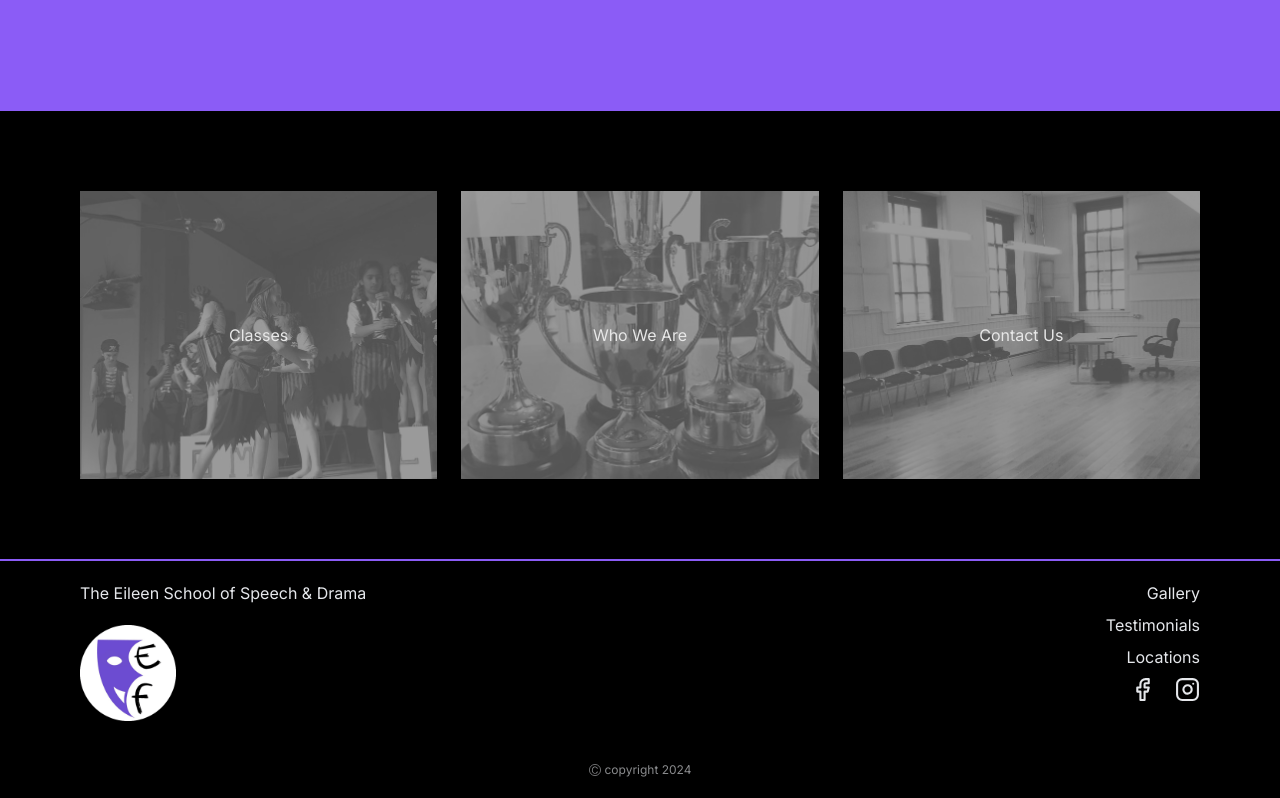
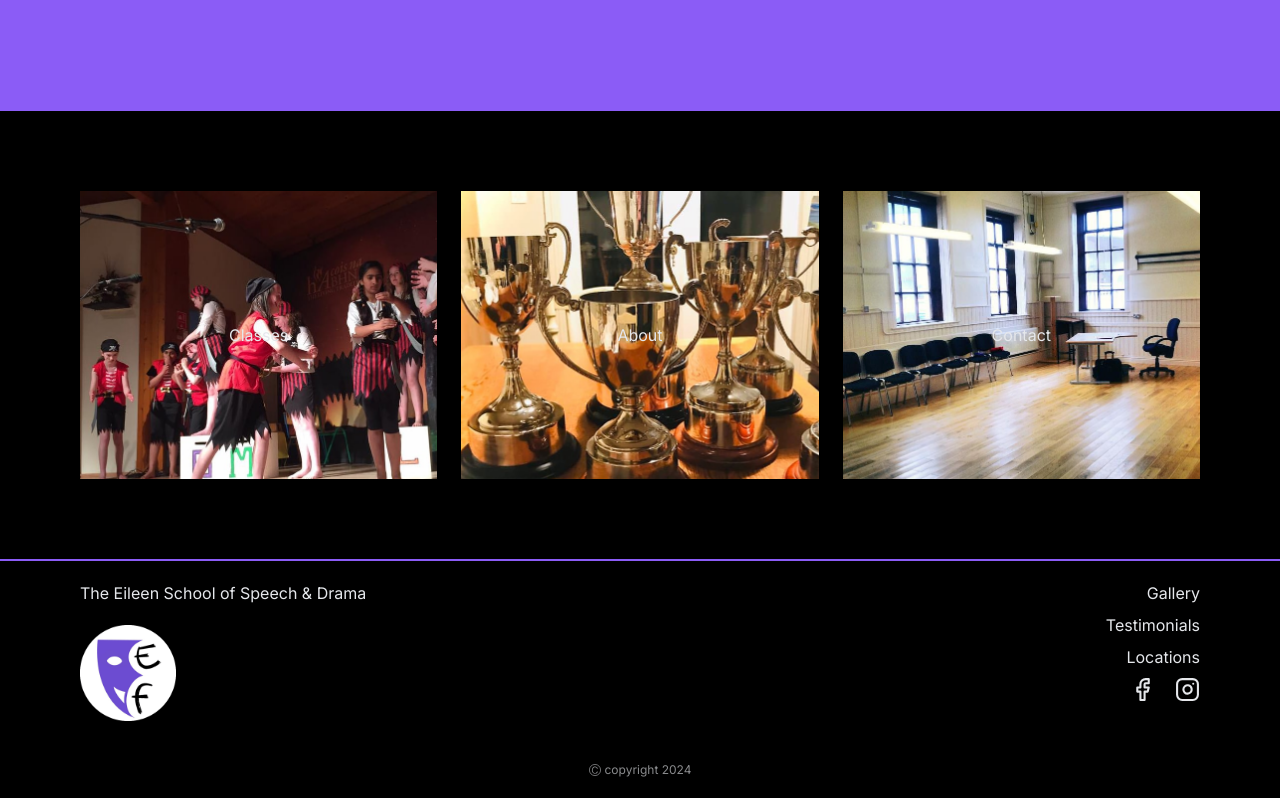
Before and after one commit to kailafitz/eileen-fitzgerald-school, a Next.js app: page / in a window 1280 px wide. Shown: the part 691-1489 px from the top of the page. Built offline with nearby package versions, Linux system fonts and the light colour scheme.

Commit message:
Link animations updated

```diff
--- a/components/custom/contactDetails.tsx
+++ b/components/custom/contactDetails.tsx
@@ -39,10 +39,14 @@ const ContactDetails = () => {
           <Link
             href={contactMethod.link}
             target="_blank"
-            className="flex flex-row items-center gap-x-5"
+            className="flex flex-row items-center gap-x-5 w-fit hover:cursor-pointer"
           >
             {contactMethod.icon}
-            {contactMethod.label}
+            <span className="relative">
+              <span className="after:w-full after:h-0.5 after:absolute after:block after:bottom-0 after:left-0 after:bg-violet-500 after:scale-x-0 after:transition-all hover:after:scale-x-100">
+                {contactMethod.label}
+              </span>
+            </span>
           </Link>
         );
       })}
--- a/components/custom/footer.tsx
+++ b/components/custom/footer.tsx
@@ -38,15 +38,21 @@ const Footer = () => {
           </p>
           <img src="/logo.png" className="w-36 md:w-24 mx-auto sm:mx-0" />
         </div>
-        <div className="text-gray-200 text-center sm:text-right text-1xl sm:text-base flex flex-col space-y-3 sm:space-y-2 mx-auto sm:mx-0 pb-10">
-          <Link href={"/gallery"} className="hover:underline">
-            Gallery
+        <div className="text-gray-200 text-center sm:text-right text-1xl sm:text-base flex flex-col items-center sm:items-end space-y-3 sm:space-y-2 mx-auto sm:mx-0 pb-10">
+          <Link href={"/gallery"} className="w-fit relative">
+            <span className="after:w-full after:h-0.5 after:absolute after:block after:bottom-0 after:left-0 after:bg-violet-500 after:scale-x-0 after:transition-all hover:after:scale-x-100">
+              Gallery
+            </span>
           </Link>
-          <Link href={"/testimonials"} className="hover:underline">
-            Testimonials
+          <Link href={"/testimonials"} className="w-fit relative">
+            <span className="after:w-full after:h-0.5 after:absolute after:block after:bottom-0 after:left-0 after:bg-violet-500 after:scale-x-0 after:transition-all hover:after:scale-x-100">
+              Testimonials
+            </span>
           </Link>
-          <Link href={"/locations"} className="hover:underline">
-            Locations
+          <Link href={"/locations"} className="w-fit relative">
+            <span className="after:w-full after:h-0.5 after:absolute after:block after:bottom-0 after:left-0 after:bg-violet-500 after:scale-x-0 after:transition-all hover:after:scale-x-100">
+              Locations
+            </span>
           </Link>
           <div className="flex flex-row justify-center md:justify-end space-x-5">
             <Link
--- a/components/custom/services.tsx
+++ b/components/custom/services.tsx
@@ -13,20 +13,20 @@ const ServiceCard = (props: Props) => {
       style={{
         background: `url('/service-${props.num}.jpg') no-repeat center / cover`,
       }}
-      className="w-full sm:w-1/3 h-72 bg-violet-500 saturate-0 "
+      className="w-full sm:w-1/3 h-72 group relative"
     >
-      <div className="absolute top-0 left-0 h-full w-full bg-violet-500 z-0 opacity-70"></div>
       <Link
         href={`/${props.label.toLowerCase().replace(/ /g, "-")}`}
-        className="text-center text-gray-200 w-full h-full relative z-20 flex flex-col justify-center hover:backdrop-blur-sm"
+        className="group text-center text-gray-200 w-full h-full relative z-20 flex flex-col justify-center hover:backdrop-blur-sm"
       >
         {props.label}
       </Link>
+      <div className="bg-violet-500 opacity-65 absolute bottom-0 left-0 h-0 w-full transition-all group-hover:h-full z-10 saturate-100"></div>
     </div>
   );
 };
 
-const labels = ["Classes", "Who We Are", "Contact Us"];
+const labels = ["Classes", "About", "Contact"];
 
 const Services = () => {
   return (
```
